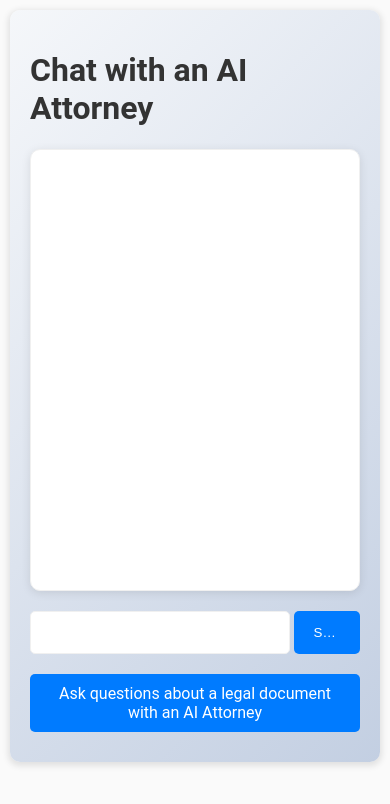
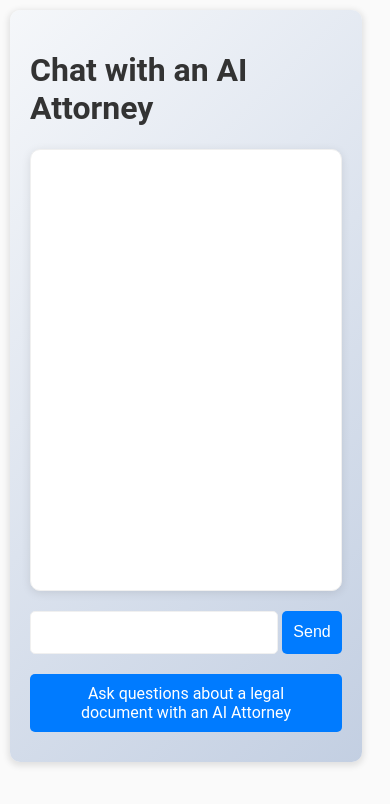
Before and after one commit to fspah/AI-Attorney-frontend, a React (Create React App) app: page / in a window 390 px wide. Shown: the top 804 px of the page. Built offline with nearby package versions, Linux system fonts and the light colour scheme.

Commit message:
upload looking the chat

```diff
--- a/src/pages/UploadPage.css
+++ b/src/pages/UploadPage.css
@@ -1,3 +1,4 @@
+
 .upload-container {
   padding: 10px;
   height: 100vh;
@@ -76,3 +77,42 @@
   height: 50px;
   color: var(--primary-color);
 }
+.chat-container {
+  width: 80%;  /* adjust as needed */
+  max-width: 600px; /* adjust as needed */
+  /* rest of your styles */
+}
+
+.chat-input-form > div {
+  flex: 1;
+}
+.chat-input {
+  flex: 9;
+  padding: 10px;
+  border: 1px solid var(--light-grey);
+  border-radius: 5px;
+  margin-right: 4px;
+}
+
+.chat-box {
+  position: relative;
+}
+
+.spinner {
+  margin: 100px auto;
+  width: 40px;
+  height: 40px;
+  position: relative;
+  text-align: center;
+
+  -webkit-animation: sk-rotate 2.0s infinite linear;
+  animation: sk-rotate 2.0s infinite linear;
+}
+
+@media screen and (max-width: 600px) {
+  .chat-submit {
+    padding: 10px;
+    font-size: 16px;
+    min-width: 60px;
+  }
+}
--- a/src/pages/UploadPage.js
+++ b/src/pages/UploadPage.js
@@ -142,24 +142,22 @@ function UploadPage() {
       <div className="chat-container">
         <div className="chat-box" ref={chatBoxRef}>
           {chatHistory.map((chat, index) => (
-          // eslint-disable-next-line
+            /* eslint-disable-next-line react/no-array-index-key */
             <div className={`chat-message ${chat.role}`} key={`${chat.role}-${index}`}>
               {chat.content}
             </div>
           ))}
+          {isSending && <Spinner />}
         </div>
         <form className="chat-input-form" onSubmit={handleFormSubmit}>
+          <div style={{ display: 'flex', flexDirection: 'row', alignItems: 'center' }}>
             <input className="chat-input" type="text" value={message} onChange={handleMessageChange} required style={{ fontSize: '18px' }} />
             <input className="chat-submit" type="submit" value="Send" disabled={isSending} />
-            {isSending && (
-            <div style={{ display: 'flex', alignItems: 'center' }}>
-              <Spinner />
-              <p>Processing...</p>
           </div>
-            )}
         </form>
       </div>
       )}
+
     </div>
   );
 }
```
Also changed, not shown: 11 other files (tests, documents, lock files or other folders). Lines whose indentation alone changed are shown as unchanged.
